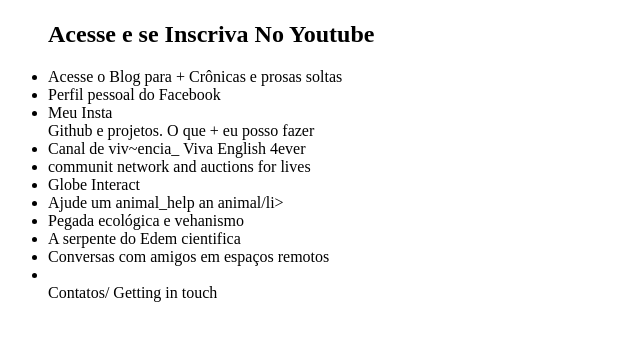
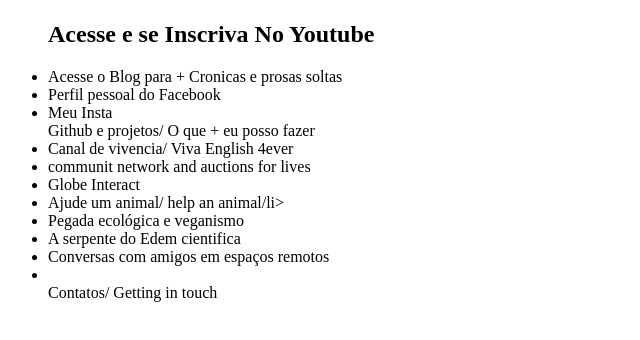
Before and after one commit to FaheducaTrans202/Canvas-Alura, a plain HTML site: page Projeto.Insurgencia.html in a window 1280 px wide. Shown: the full height of the page, 0-640 px from the left. Drawn offline with Linux system fonts and the light colour scheme.

Commit message:
Ultima alteração da madrugada

```diff
--- a/Projeto.Insurgencia.html
+++ b/Projeto.Insurgencia.html
@@ -1,5 +1,5 @@
 <!DOCTYPE html>
-<html lang="eng">
+<html lang="pt">
 <head>
 
 <meta chartset="UTF-8">
@@ -26,15 +26,15 @@ p { color: rgb(0,0,255)}
                             </h1>
                         <h2>Acesse e se Inscriva No Youtube</h2>
 
-                        <li>Acesse o Blog para + Crônicas e prosas soltas</li>
+                        <li>Acesse o Blog para + Cronicas e prosas soltas</li>
                         <li>Perfil pessoal do Facebook</li>
                         <li>Meu Insta</li>
-                        <il>Github e projetos. O que + eu posso fazer</il>
-                        <li>Canal de viv~encia_ Viva English 4ever</li>
+                        <il>Github e projetos/ O que + eu posso fazer</il>
+                        <li>Canal de vivencia/ Viva English 4ever</li>
                         <li>communit network and auctions for lives</li>
                         <li>Globe Interact</li>
-                        <li>Ajude um animal_help an animal/li>
-                        <li>Pegada ecológica e vehanismo</li>
+                        <li>Ajude um animal/ help an animal/li>
+                        <li>Pegada ecológica e veganismo</li>
                         <li>A serpente do Edem cientifica</li>
                         <li>Conversas com amigos em espaços remotos<li>
 
```
